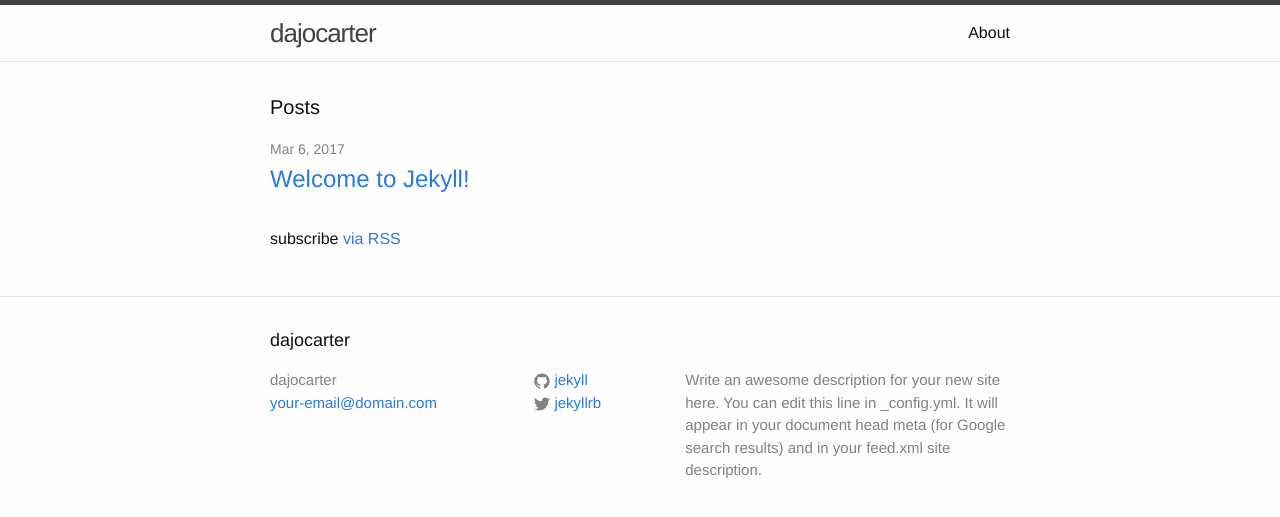
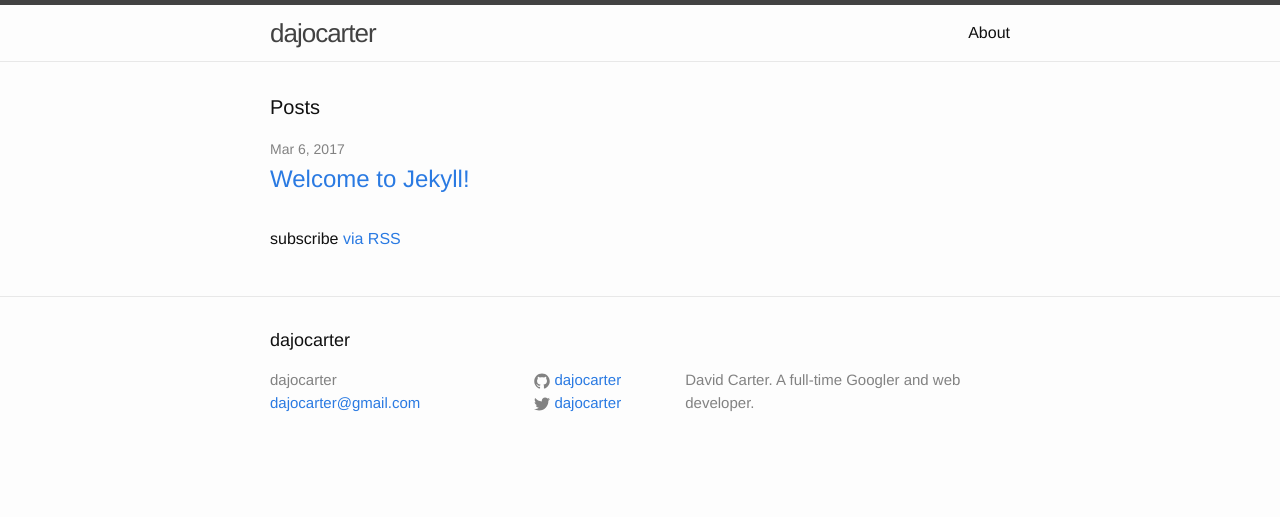
Before and after one commit to dajocarter/dajocarter.github.io, a Jekyll site: the page built from index.md, in a window 1280 px wide. Shown: the top 517 px of the page. Built offline with Jekyll 4.4.1, drawn with Linux system fonts in a browser that asks for light colours.

Commit message:
Updated Config

```diff
--- a/_config.yml
+++ b/_config.yml
@@ -21,16 +21,12 @@ defaults:
   values:
     layout: page
 permalink: pretty
-email: your-email@domain.com
-description: 'Write an awesome description for your new site here. You can edit this
-  line in _config.yml. It will appear in your document head meta (for Google search
-  results) and in your feed.xml site description.
-
-'
-baseurl: ''
-url: ''
-twitter_username: jekyllrb
-github_username: jekyll
+email: dajocarter@gmail.com
+description: David Carter. A full-time Googler and web developer.
+baseurl:
+url:
+twitter_username: dajocarter
+github_username: dajocarter
 markdown: kramdown
 gems:
 - jekyll-feed
```
